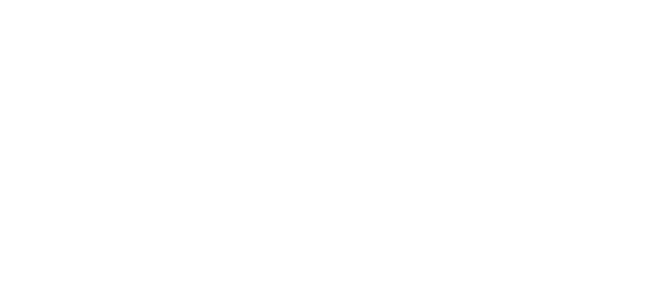
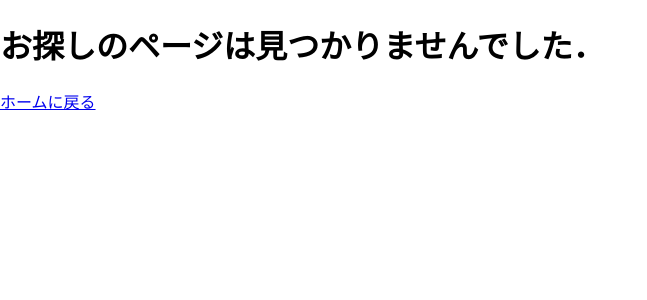
Before and after one commit to Romira915/hackathon2023-winter-digital-dragons-frontend, a React (Create React App) app: page / in a window 1280 px wide. Shown: the top 300 px of the page, without its empty margins (0-647 px from the left). Built offline with nearby package versions, Linux system fonts and the light colour scheme.

Commit message:
Set up routing

```diff
--- a/src/App.js
+++ b/src/App.js
@@ -1,11 +1,13 @@
 import { BrowserRouter, Route, Routes } from 'react-router-dom';
-import { tmp } from './components/tmp'
+import Home from './Home'
+import NotFound from './NotFound';
 
 function App() {
   return (
     <BrowserRouter>
       <Routes>
-        <Route path={'/'} elemment={<tmp />} />
+        <Route path={'/:cat'} element={<Home />} />
+        <Route path={`/*`} element={<NotFound />} />
       </Routes>
     </BrowserRouter>
   );
--- /dev/null
+++ b/src/Home.js
@@ -0,0 +1,11 @@
+import React from 'react'
+import { useParams } from 'react-router-dom'
+
+const Home = () => {
+  const { cat } = useParams();
+  return (
+    <div>Hello { cat }</div>
+  )
+}
+
+export default Home
--- /dev/null
+++ b/src/NotFound.js
@@ -0,0 +1,14 @@
+import { Link } from "react-router-dom";
+
+const NotFound = () => {
+  return (
+    <>
+      <h1>お探しのページは見つかりませんでした．</h1>
+      <div>
+        <Link to={`/all/`}>ホームに戻る</Link>
+      </div>
+    </>
+  );
+};
+
+export default NotFound;
```
Also changed, not shown: src/components/tmp.js (deleted).
